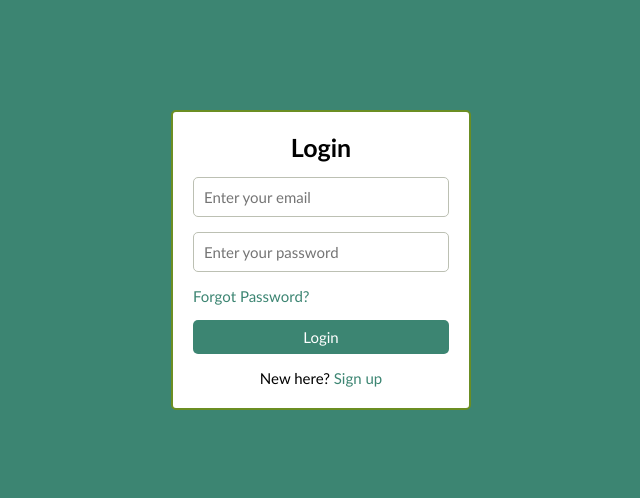
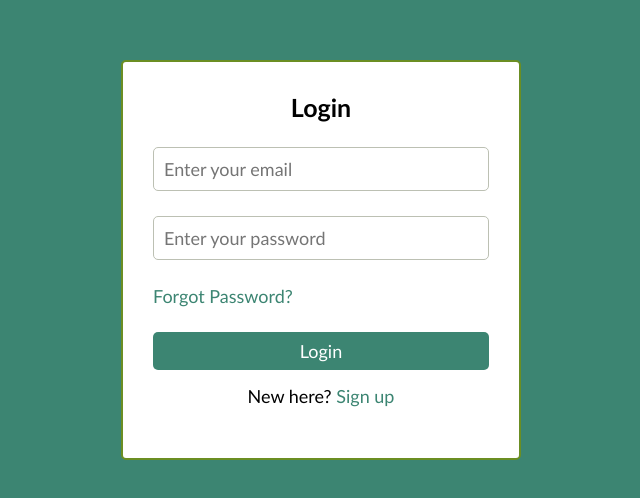
Before and after one commit to Muhammad-aRSLAN2025/To-Do-App, a plain HTML site: page Auth/sign-in.html in a window 1280 px wide. Shown: the part 140-638 px from the top of the page, without its empty margins (319-959 px from the left). Drawn offline with Linux system fonts and the light colour scheme.

Commit message:
Refactor: Edited Sign-in Page

```diff
--- a/Auth/sign-in.html
+++ b/Auth/sign-in.html
@@ -10,7 +10,7 @@
         padding: 0;
         box-sizing: border-box;
         font-family: "Calibri";
-        font-size: 15px;
+        font-size: 18px;
         }
         body {
         background: #3c8572;
@@ -20,15 +20,15 @@
         justify-content: center;
         }
         .login-container {
-            width: 300px;
-            height: 300px;
-            padding:20px ;
+            width: 400px;
+            height: 400px;
+            padding:30px ;
             background-color: white;
             border: 2px solid olivedrab;
             border-radius: 5px;
         }
         .login-property {
-            margin-bottom: 15px;
+            margin-bottom: 25px;
             font-weight: bold;
             font-size: 25px;
             text-align: center;
@@ -36,7 +36,7 @@
         .email-and-password-container{
             border: 1px solid rgb(188, 192, 179);
             border-radius: 5px;
-            margin-bottom: 15px;
+            margin-bottom: 25px;
             padding-top: 10px;
             padding-bottom: 10px;
             padding-left: 10px;
@@ -46,7 +46,7 @@
             width: 100%;
         }
         .forget-password-container {
-            margin-bottom: 15px;
+            margin-bottom: 25px;
         }
         .login {
             width: 100%;
```
Also changed, not shown: Auth/Auth.jpg (renamed from Testing/Auth.jpg).
